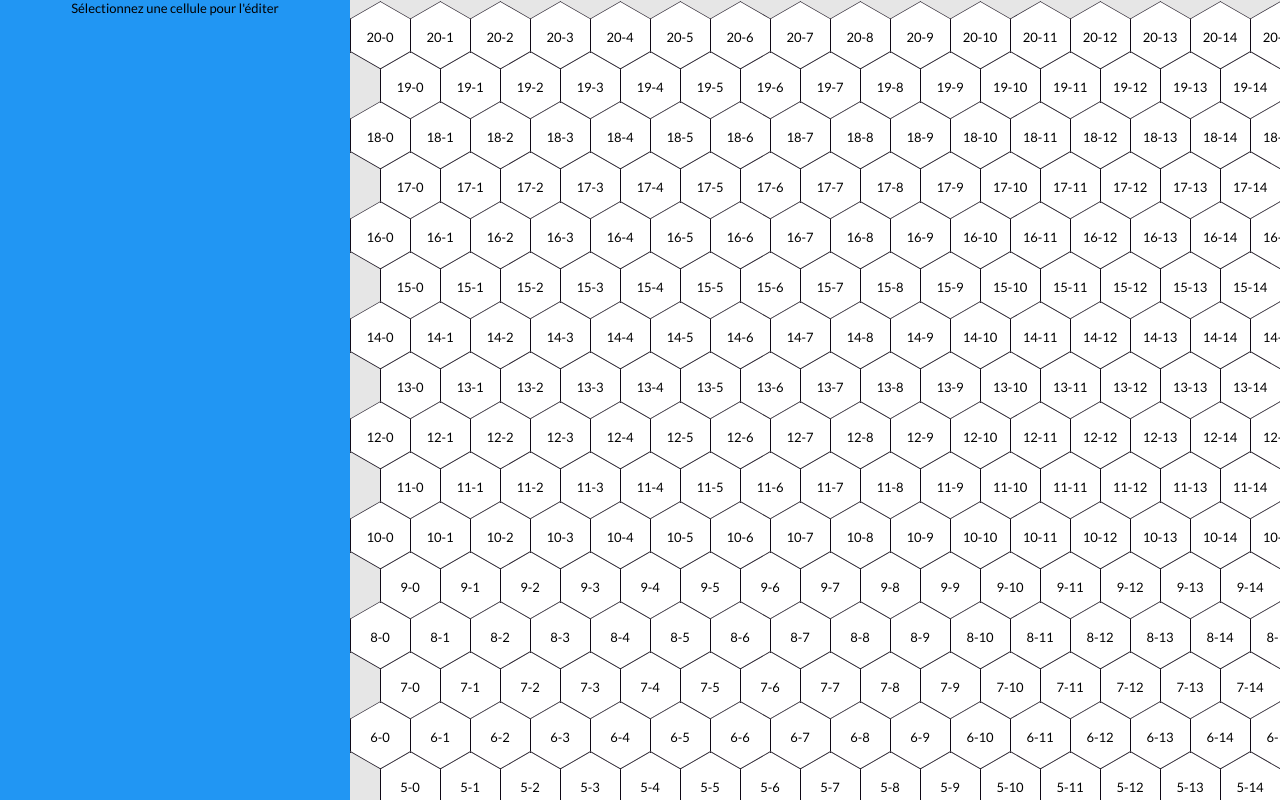
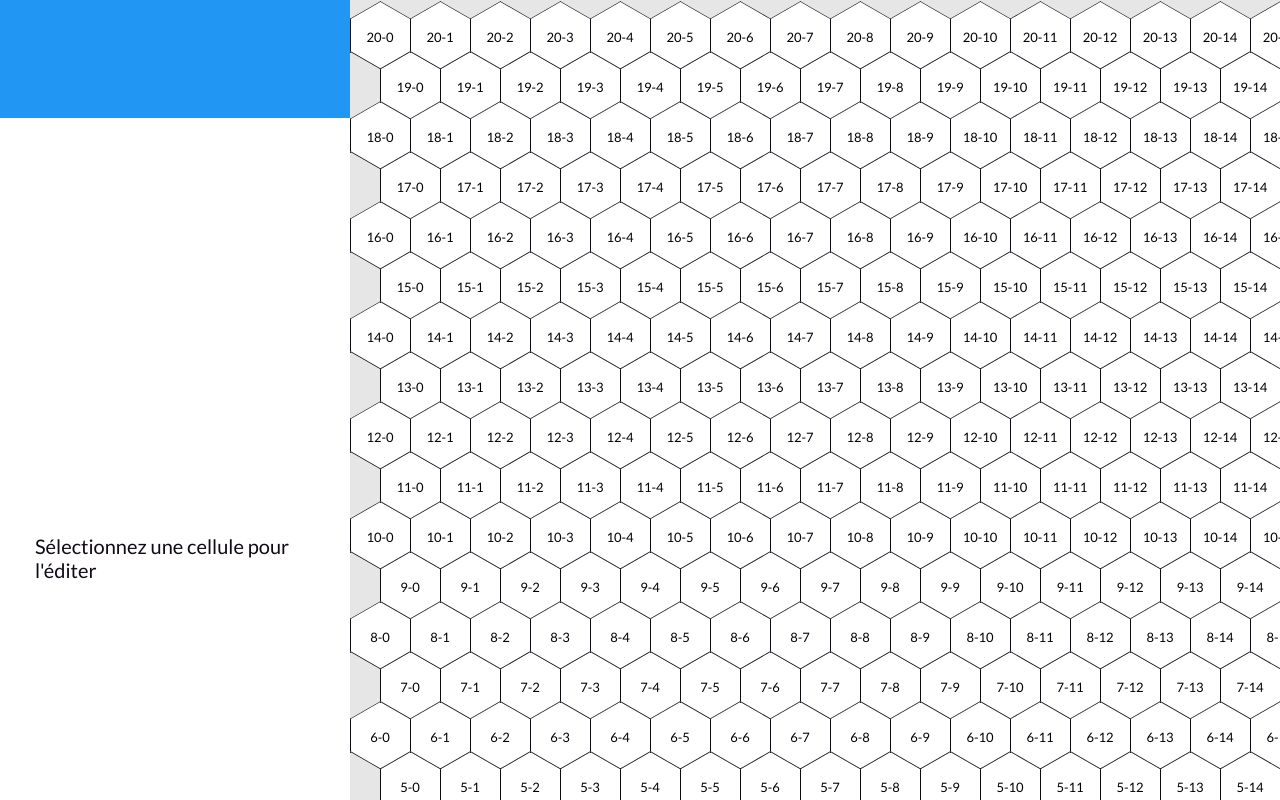
Before and after one commit to jmn69/web-map-editor, a React (Create React App) app: page / in a window 1280 px wide. Shown: the top 800 px of the page. Built offline with nearby package versions, Linux system fonts and the light colour scheme.

Commit message:
Editor wip

```diff
--- a/package.json
+++ b/package.json
@@ -9,6 +9,7 @@
     "react-dom": "^16.11.0",
     "react-scripts": "3.2.0",
     "react-scroll": "^1.7.15",
+    "react-select": "^3.0.8",
     "styled-components": "^4.4.1"
   },
   "scripts": {
--- a/src/App.js
+++ b/src/App.js
@@ -15,9 +15,10 @@ import Editor from './Editor';
 const VERTICAL_SPACE = 50;
 const HORIZONTAL_SPACE = 30;
 const WIDTH = 60;
+const initialMap = { cells: [] };
 
 export default () => {
-  const [isHoverCell, setIsHoverCell] = useState(null);
+  const [map, setMap] = useState(initialMap);
   const [selectedCell, setSelectedCell] = useState(null);
 
   const hexes = [];
@@ -26,21 +27,22 @@ export default () => {
   for (let row = 0; row < 17; row++) {
     let lastVerticalSpace = 20;
     for (let column = 0; column < 21; column++) {
+      const foundCellInMap = map.cells.find(
+        cell => cell.column === column && cell.row === row
+      );
       hexes.push(
         <HexagoneWrapper
-          onClick={() => setSelectedCell(`${column}-${row}`)}
+          onClick={() => setSelectedCell({ column, row })}
           key={`${column}-${row}`}
           bottom={lastVerticalSpace}
           left={lastHorizontalSpace + (column % 2 === 0 ? 0 : HORIZONTAL_SPACE)}
         >
-          <Hexagone isHover={isHoverCell === `${column}-${row}`} />
+          <Hexagone fieldType={foundCellInMap && foundCellInMap.fieldType} />
         </HexagoneWrapper>
       );
       hexes.push(
         <ContentWrapper
-          onClick={() => setSelectedCell(`${column}-${row}`)}
-          onMouseEnter={() => setIsHoverCell(`${column}-${row}`)}
-          onMouseLeave={() => setIsHoverCell(null)}
+          onClick={() => setSelectedCell({ column, row })}
           key={`${column}-${row}-content`}
           bottom={lastVerticalSpace + 25}
           left={lastHorizontalSpace + (column % 2 === 0 ? 0 : HORIZONTAL_SPACE)}
@@ -55,7 +57,11 @@ export default () => {
     <Container>
       <AppContainer>
         <EditorContainer>
-          <Editor selectedCell={selectedCell} />
+          <Editor
+            map={map}
+            onMapChange={map => setMap(map)}
+            selectedCell={selectedCell}
+          />
         </EditorContainer>
         <MapContainer>
           <MapInnerContainer>{hexes}</MapInnerContainer>
--- a/src/App.s.js
+++ b/src/App.s.js
@@ -61,6 +61,19 @@ const hexaMixin = css`
   left: 7.7868px;
 `;
 
+const selectBackgroundByFieldType = fieldType => {
+  switch (fieldType) {
+    case '0':
+      return '#00D41B';
+    case '1':
+      return '#FFF6A0';
+    case '2':
+      return '#1C9EFF';
+    default:
+      return 'white';
+  }
+};
+
 export const Hexagone = styled.div`
   position: relative;
   width: 60px;
@@ -71,8 +84,7 @@ export const Hexagone = styled.div`
   cursor: pointer;
   z-index: 1;
 
-  background-color: ${props => (props.isHover ? 'rgb(33, 150, 243)' : 'white')};
-  opacity: ${props => (props.isHover ? '0.3' : '1')};
+  background-color: ${props => selectBackgroundByFieldType(props.fieldType)};
 
   &:hover {
     border-left: solid 1px ${props => props.theme.colors.primary};
--- a/src/Editor.js
+++ b/src/Editor.js
@@ -1,18 +1,141 @@
-import React from 'react';
+import React, { useState, useEffect } from 'react';
 import T from 'prop-types';
+import Select, { components } from 'react-select';
 
-import { Container } from './Editor.s';
+import {
+  Container,
+  Card,
+  Title,
+  CellNumber,
+  CellNumberContainer,
+  ContentContainer,
+  EmptyCellText,
+  Gutter,
+  Label,
+} from './Editor.s';
 
-const Editor = ({ selectedCell }) => {
-  if (!selectedCell) {
-    return <Container>Sélectionnez une cellule pour l&apos;éditer</Container>;
+const fieldTypeOptions = [
+  { value: '0', label: 'Plaine' },
+  { value: '1', label: 'Désert' },
+  { value: '2', label: 'Eau' },
+];
+
+const fieldsLabel = {
+  '0': 'Plaine',
+  '1': 'Désert',
+  '2': 'Eau',
+};
+
+const styles = {
+  container: base => ({
+    ...base,
+    width: '100%',
+  }),
+  menu: base => ({
+    ...base,
+    bottom: 'none',
+  }),
+};
+
+const MenuPortal = props => {
+  return (
+    components.Menu && (
+      <components.Menu {...props}>{props.children}</components.Menu>
+    )
+  );
+};
+
+const Editor = ({ selectedCell, map, onMapChange }) => {
+  const [selectedFieldType, setSelectedFieldType] = useState(null);
+  const [lastSelectedCell, setLastSeletecCell] = useState(null);
+
+  useEffect(() => {
+    if (selectedCell !== lastSelectedCell) {
+      setSelectedFieldType(null);
+      setLastSeletecCell(selectedCell);
+    }
+  }, [selectedCell, lastSelectedCell]);
+
+  const onFieldTypeChange = selectedOption => {
+    let mapToUpdate = { ...map };
+    const foundCell = mapToUpdate.cells.find(
+      cell =>
+        cell.column === selectedCell.column && cell.row === selectedCell.row
+    );
+    const cellToUpdate = {
+      ...foundCell,
+      fieldType: selectedOption.value,
+      column: selectedCell.column,
+      row: selectedCell.row,
+    };
+
+    if (foundCell) {
+      mapToUpdate = map.cells.filter(
+        cell =>
+          cell.column !== selectedCell.column && cell.row !== selectedCell.row
+      );
+    }
+    mapToUpdate.cells.push(cellToUpdate);
+
+    onMapChange(mapToUpdate);
+    setSelectedFieldType(selectedOption);
+  };
+
+  const renderEditorContent = selectedCell => {
+    return selectedCell ? (
+      <ContentContainer>
+        <Label>Paysage</Label>
+        <Select
+          styles={styles}
+          value={selectedFieldType}
+          onChange={onFieldTypeChange}
+          options={fieldTypeOptions}
+          components={{ MenuPortal }}
+          menuPortalTarget={document.body}
+          menuPlacement="auto"
+          menuPosition="absolute"
+          placeholder="Sélectionnez un élément de paysage"
+        />
+        {selectedFieldType && selectedFieldType.label}
+      </ContentContainer>
+    ) : (
+      <EmptyCellText>Sélectionnez une cellule pour l&apos;éditer</EmptyCellText>
+    );
+  };
+
+  let foundCell = null;
+  if (selectedCell) {
+    foundCell = map.cells.find(
+      cell =>
+        cell.column === selectedCell.column && cell.row === selectedCell.row
+    );
   }
 
-  return <Container>{selectedCell}</Container>;
+  return (
+    <Container>
+      {selectedCell ? (
+        <CellNumberContainer>
+          <CellNumber>{`${selectedCell.column}-${selectedCell.row}`}</CellNumber>
+        </CellNumberContainer>
+      ) : null}
+      {foundCell ? (
+        <Title>
+          {foundCell.fieldType
+            ? fieldsLabel[foundCell.fieldType]
+            : 'Paysage non sélectionné'}
+        </Title>
+      ) : (
+        <Gutter />
+      )}
+      <Card>{renderEditorContent(selectedCell)}</Card>
+    </Container>
+  );
 };
 
 Editor.propTypes = {
-  selectedCell: T.string,
+  selectedCell: T.object,
+  map: T.object.isRequired,
+  onMapChange: T.func.isRequired,
 };
 
 Editor.defaultProps = {
--- a/src/Editor.s.js
+++ b/src/Editor.s.js
@@ -1,9 +1,71 @@
 import styled from 'styled-components/macro';
 
 export const Container = styled.div`
-  width: 100%;
-  height: 100%;
   display: flex;
   flex-direction: column;
   align-items: center;
+  padding: 40px 10%;
+  min-height: 1090px;
+  position: relative;
 `;
+
+export const Card = styled.div`
+  width: 100%;
+  height: 800px;
+  display: flex;
+  align-items: center;
+  justify-content: center;
+  background: white;
+  border-radius: 4px;
+  padding: 40px;
+`;
+
+export const Title = styled.span`
+  font-size: 48px;
+  font-weight: 600;
+  color: white;
+  margin-bottom: 20px;
+`;
+
+export const CellNumber = styled.span`
+  font-size: 24px;
+  color: ${props => props.theme.colors.black};
+`;
+
+export const CellNumberContainer = styled.div`
+  position: absolute;
+  top: 0;
+  right: 0;
+  background: white;
+  border-bottom-left-radius: 4px;
+  padding: 5px 10px;
+  min-width: 65px;
+  display: flex;
+  justify-content: center;
+`;
+
+export const ContentContainer = styled.div`
+  display: flex;
+  width: 100%;
+  height: 100%;
+  flex-direction: column;
+`;
+
+export const EmptyCellText = styled.span`
+  font-size: 20px;
+  color: ${props => props.theme.colors.black};
+`;
+
+export const Gutter = styled.div`
+  margin-bottom: 78px;
+`;
+
+export const Label = styled.div`
+  margin-bottom: 7px;
+  font-size: ${props => props.theme.fontSizes.medium};
+  text-transform: uppercase;
+  font-weight: 600;
+  line-height: 18px;
+  color: ${props => props.theme.colors.black};
+  opacity: ${props => (props.isDisabled ? 0.3 : 1)};
+`;
```
